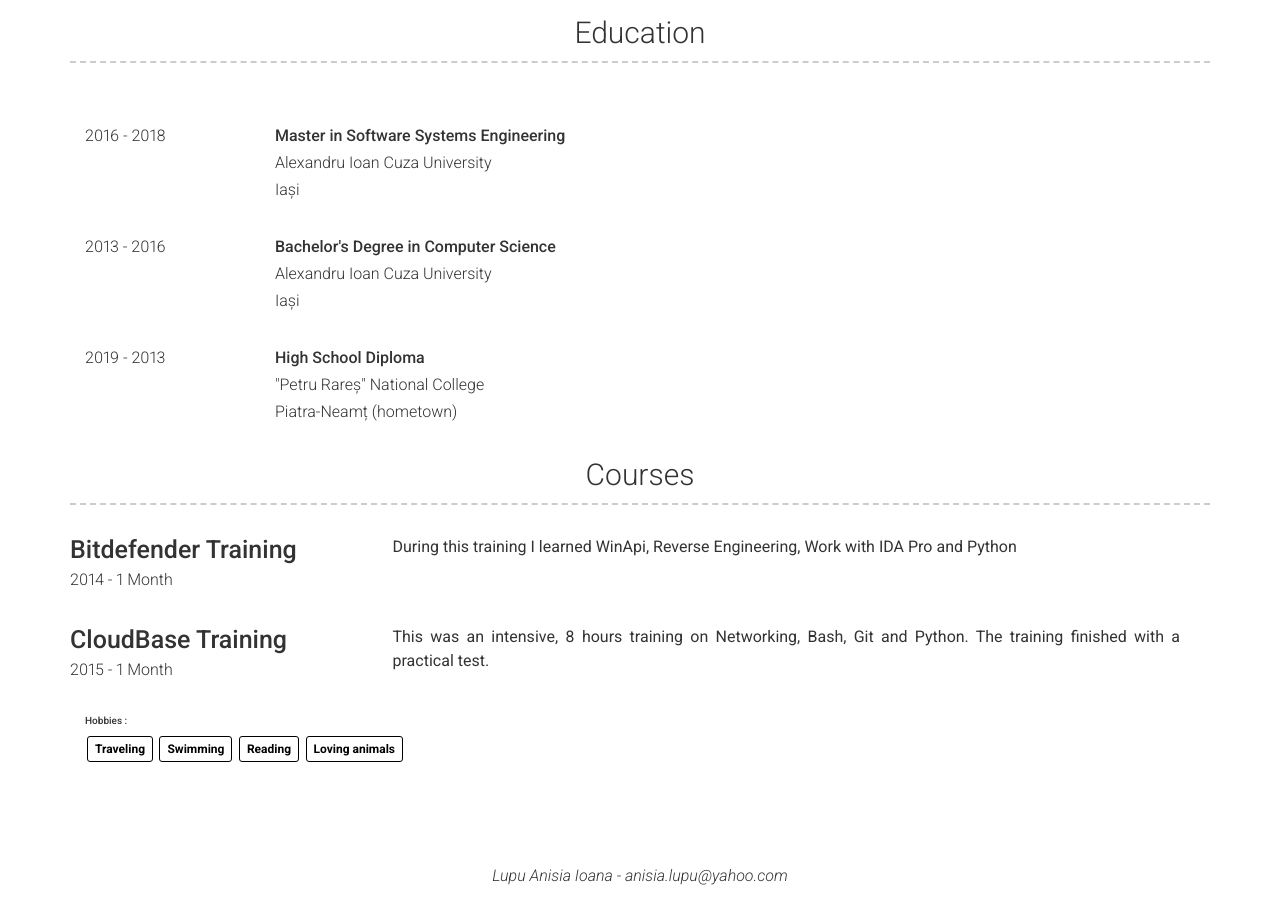
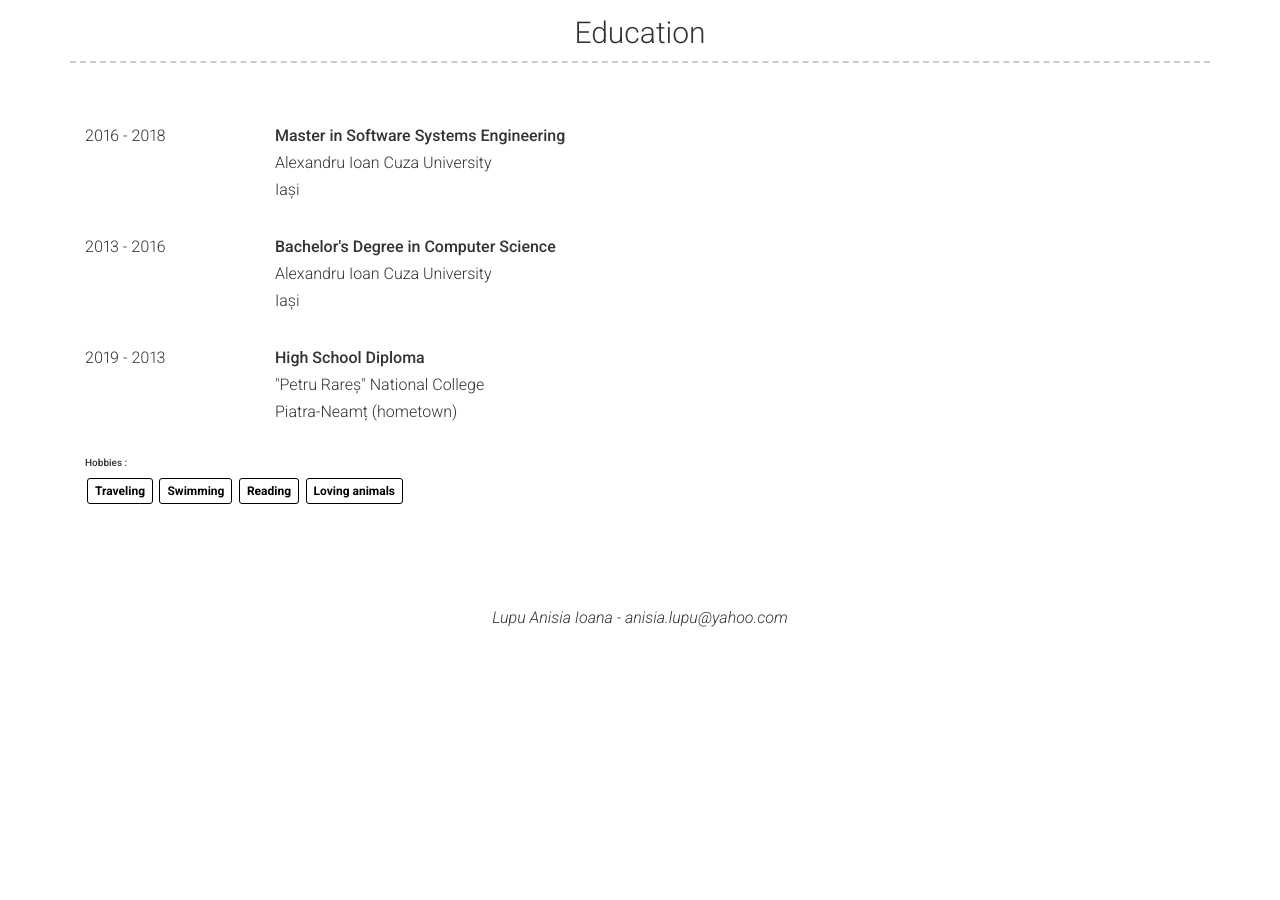
Before and after one commit to anisia-lupu/anisia-lupu, a Jekyll site: the page built from index.md, in a window 1280 px wide and 900 px high, scrolled down 1357 px. Built offline with Jekyll 4.4.1, drawn with Linux system fonts in a browser that asks for light colours; after the commit the page ends 1999 px from its top, so only the background shows below that.

Commit message:
Update courses

```diff
--- a/_data/courses.yml
+++ b/_data/courses.yml
@@ -1,17 +1,8 @@
-- layout: left
-  name: Bitdefender Training
-  grades:
-    - dates: 2014 - 1 Month
-  grades_desc:
-    - qualification: |
-      description: | # this will include new lines to allow paragraphs
-        During this training I learned WinApi, Reverse Engineering, Work with IDA Pro and Python
-
-- layout: left
-  name: CloudBase Training
-  grades:
-    - dates: 2015 - 1 Month
-  grades_desc:
-    - qualification: |
-      description: | # this will include new lines to allow paragraphs
-        This was an intensive, 8 hours training on Networking, Bash, Git and Python. The training finished with a practical test.
+#- layout: left
+#  name: FII Practic Spring Training
+#  grades:
+#    - dates: 2014 - 1 Month
+#  grades_desc:
+#    - qualification: |
+#      description: | # this will include new lines to allow paragraphs
+#        During this training I learned how to use Spring MVC
```
